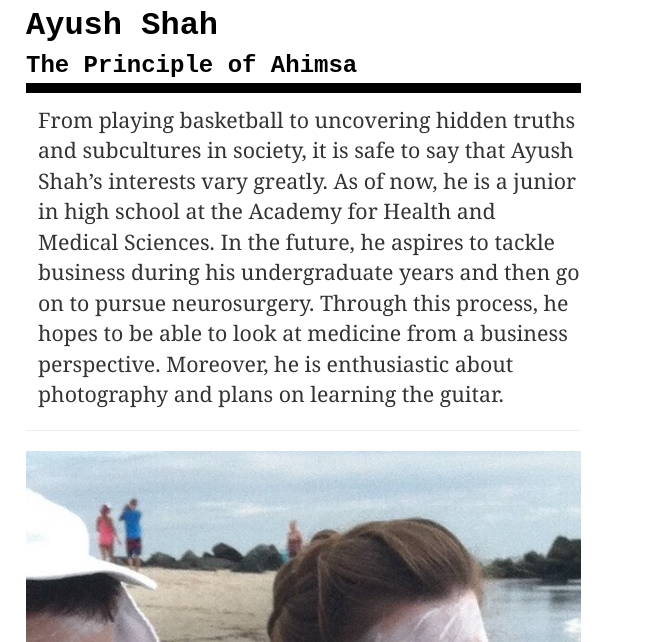
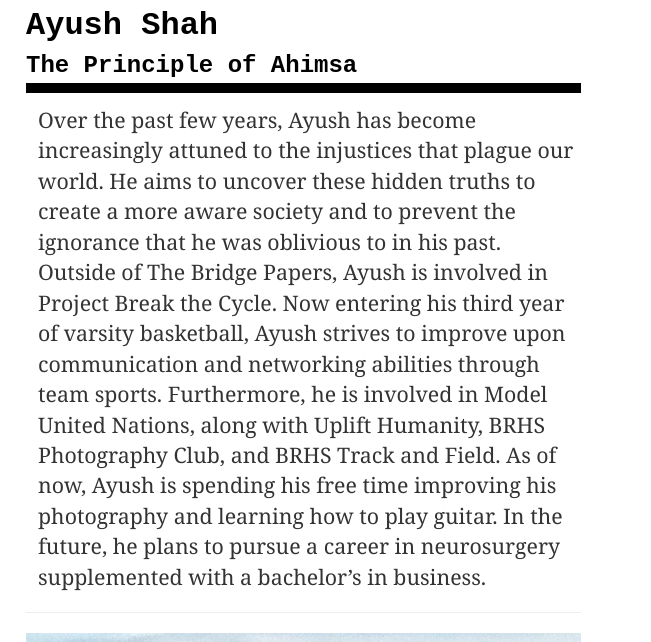
Before and after one commit to sidshankar50/sidshankar50, a plain HTML site: page index.html in a window 1280 px wide. Shown: the part 3923-4565 px from the top of the page, 629-1280 px from the left. Drawn offline with nearby package versions, Linux system fonts and the light colour scheme; some packages are replaced by stand-ins of ours; a script that the page names is missing.

Commit message:
Update index.html

```diff
--- a/index.html
+++ b/index.html
@@ -196,7 +196,7 @@
 									The Principle of Ahimsa
 								</div>
 								<div style="margin-left: 12px;">
-									From playing basketball to uncovering hidden truths and subcultures in society, it is safe to say that Ayush Shah’s interests vary greatly. As of now, he is a junior in high school at the Academy for Health and Medical Sciences. In the future, he aspires to tackle business during his undergraduate years and then go on to pursue neurosurgery. Through this process, he hopes to be able to look at medicine from a business perspective. Moreover, he is enthusiastic about photography and plans on learning the guitar.
+									Over the past few years, Ayush has become increasingly attuned to the injustices that plague our world. He aims to uncover these hidden truths to create a more aware society and to prevent the ignorance that he was oblivious to in his past. Outside of The Bridge Papers, Ayush is involved in Project Break the Cycle. Now entering his third year of varsity basketball, Ayush strives to improve upon communication and networking abilities through team sports. Furthermore, he is involved in Model United Nations, along with Uplift Humanity, BRHS Photography Club, and BRHS Track and Field. As of now, Ayush is spending his free time improving his photography and learning how to play guitar. In the future, he plans to pursue a career in neurosurgery supplemented with a bachelor’s in business.
 								</div>
 								<hr></hr>
 							</div>
```
